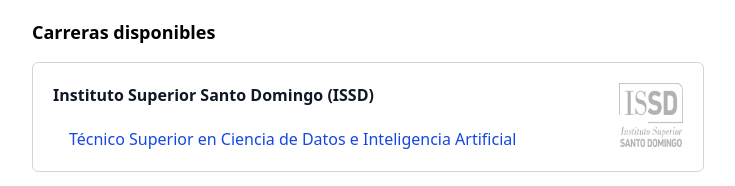
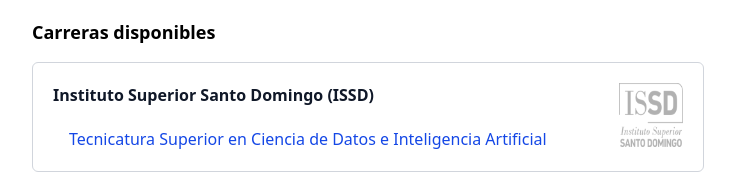
Before and after one commit to valentincostam/plande, a SvelteKit app: page / in a window 1280 px wide. Shown: the part 1980-2166 px from the top of the page, without its empty margins (272-1007 px from the left). Built offline with nearby package versions, Linux system fonts and the light colour scheme.

Commit message:
Update degree name in ISSD study plan for consistency: change from 'Técnico Superior en Ciencia de Datos e Inteligencia Artificial' to 'Tecnicatura Superior en Ciencia de Datos e Inteligencia Artificial'.

```diff
--- a/src/routes/[slug]/data/issd-tscdia.ts
+++ b/src/routes/[slug]/data/issd-tscdia.ts
@@ -711,7 +711,7 @@ const courses: RawCourse[] = [
 
 export const issdTscdia: StudyPlan = {
 	courses,
-	degreeName: 'Técnico Superior en Ciencia de Datos e Inteligencia Artificial',
+	degreeName: 'Tecnicatura Superior en Ciencia de Datos e Inteligencia Artificial',
 	degreeSlug: 'TSCDIA',
 	universityName: 'Instituto Superior Santo Domingo',
 	universitySlug: 'ISSD',
```
